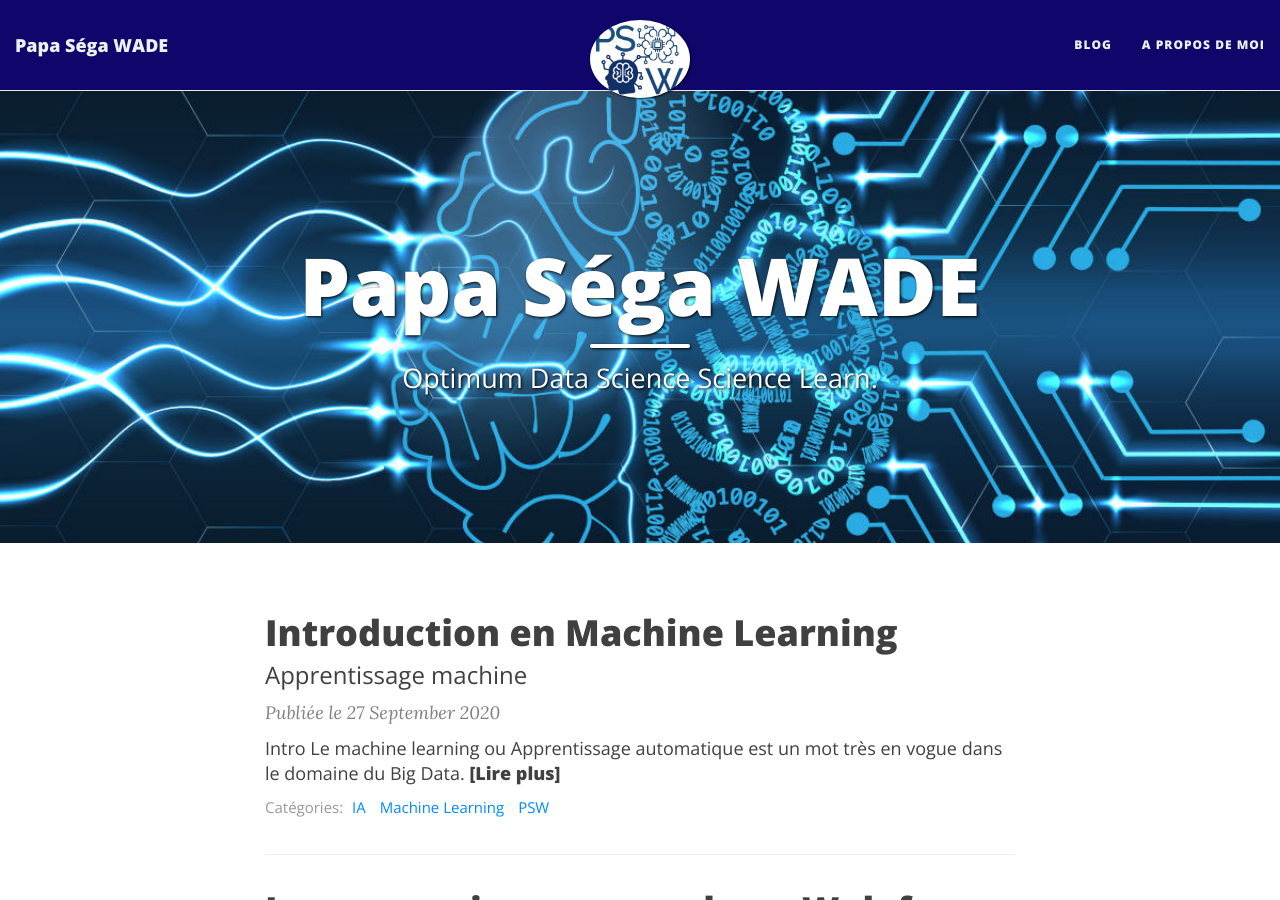
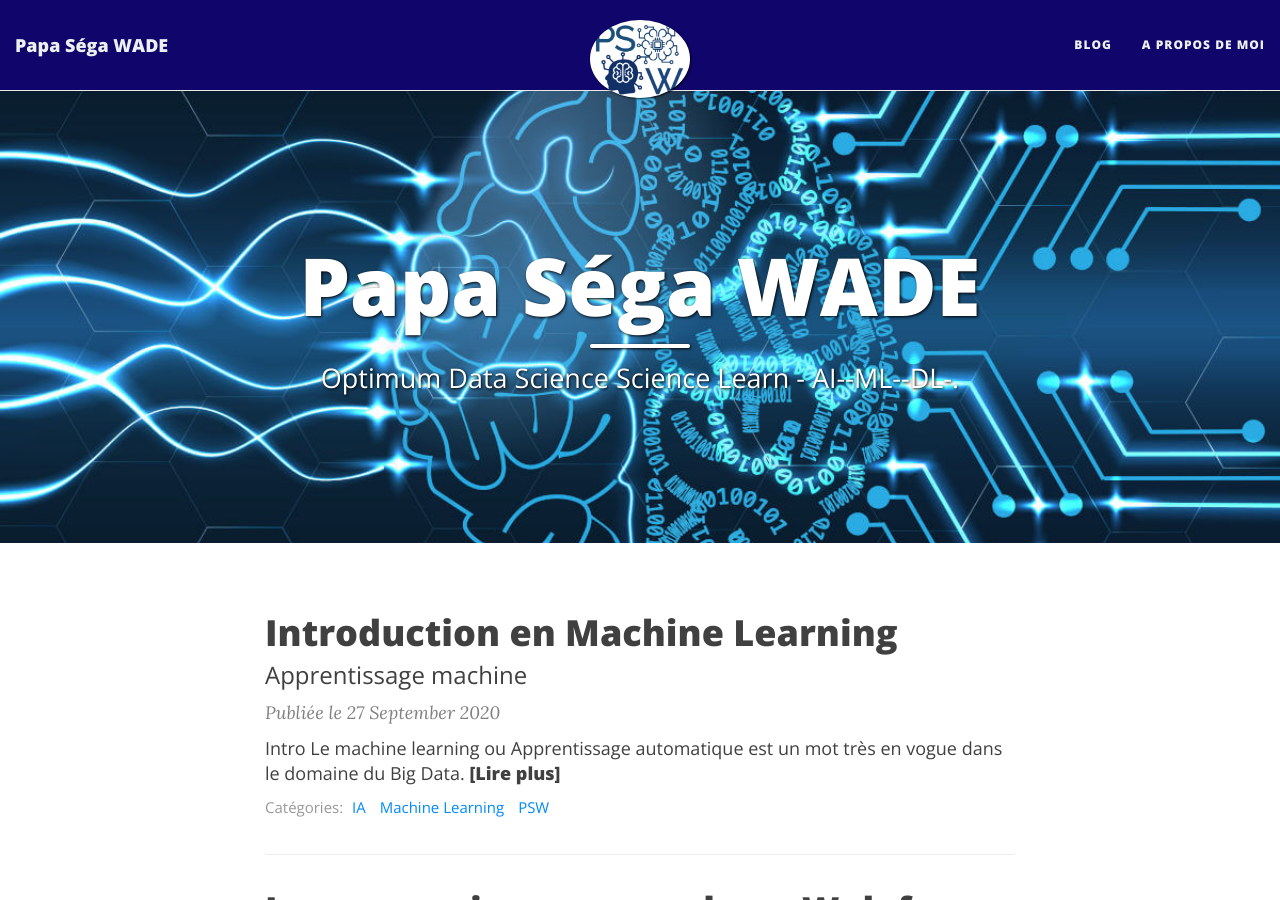
Before and after one commit to papasega/papasega.github.io, a Jekyll site: the page built from index.html, in a window 1280 px wide and 900 px high. Built offline with Jekyll 4.4.1, drawn with Linux system fonts in a browser that asks for light colours; nearby versions of some CDN libraries; the list of posts is cut into pages by our own code; part of the change alters nothing that is shown.

```diff
--- a/index.html
+++ b/index.html
@@ -1,8 +1,7 @@
 ---
 layout: page
 title: Papa Séga WADE
-subtitle: Optimum Data Science Science Learn.
-subsubtitle: Je dirais ... La science en mode -- AI--ML--DL--
+subtitle: Optimum Data Science Science Learn  - AI--ML--DL-.
 bigimg: img/site-banner_pswjpg.jpg
 use-site-title: true
 ---
```
